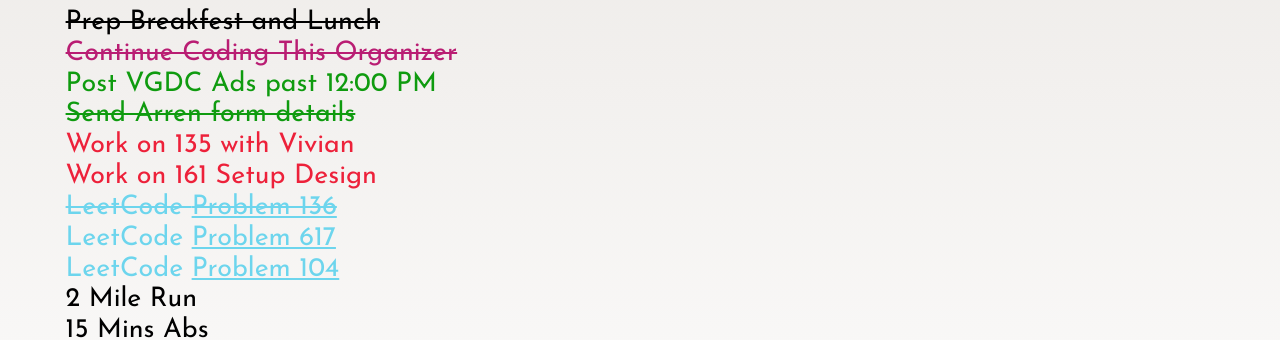
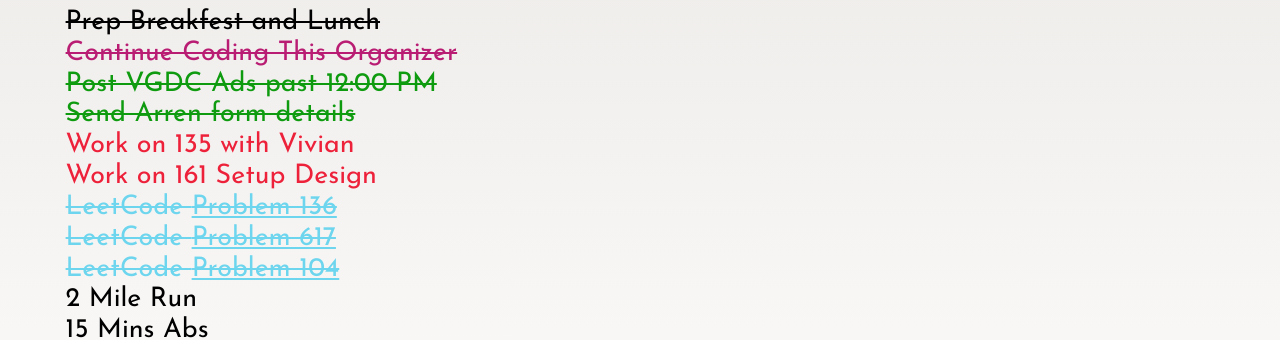
Before and after one commit to justbrentvanzant/myOrganizer, a plain HTML site: page index.html in a window 1280 px wide. Shown: the part 179-519 px from the top of the page. Drawn offline with Linux system fonts and the light colour scheme.

Commit message:
i hate my life

```diff
--- a/index.html
+++ b/index.html
@@ -13,13 +13,13 @@
 	<ul id="daily" class="viewable">
 		<li class="completed">Prep Breakfest and Lunch</li>
 		<li class="project completed">Continue Coding This Organizer</li>
-		<li class="vgdc">Post VGDC Ads past 12:00 PM</li>
+		<li class="vgdc completed">Post VGDC Ads past 12:00 PM</li>
 		<li class="vgdc completed">Send Arren form details</li>
 		<li class="school">Work on 135 with Vivian</li>
 		<li class="school">Work on 161 Setup Design</li>
 		<li class="leet completed">LeetCode <a href="https://leetcode.com/problems/single-number/">Problem 136</a></li>
-		<li class="leet">LeetCode <a href="https://leetcode.com/problems/merge-two-binary-trees/">Problem 617</a></li>
-		<li class="leet">LeetCode <a href="https://leetcode.com/problems/maximum-depth-of-binary-tree/">Problem 104</a></li>
+		<li class="leet completed">LeetCode <a href="https://leetcode.com/problems/merge-two-binary-trees/">Problem 617</a></li>
+		<li class="leet completed ">LeetCode <a href="https://leetcode.com/problems/maximum-depth-of-binary-tree/">Problem 104</a></li>
 		<li>2 Mile Run</li>
 		<li>15 Mins Abs</li>
 		<li class="completed">Calculate House Budget</li>
```
